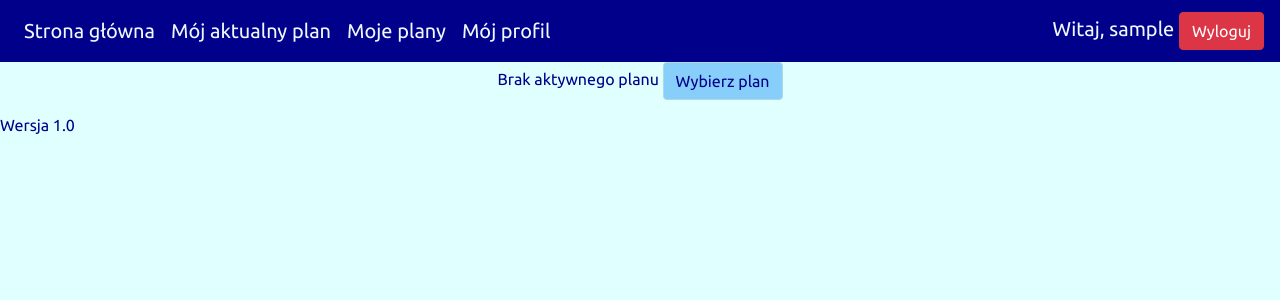
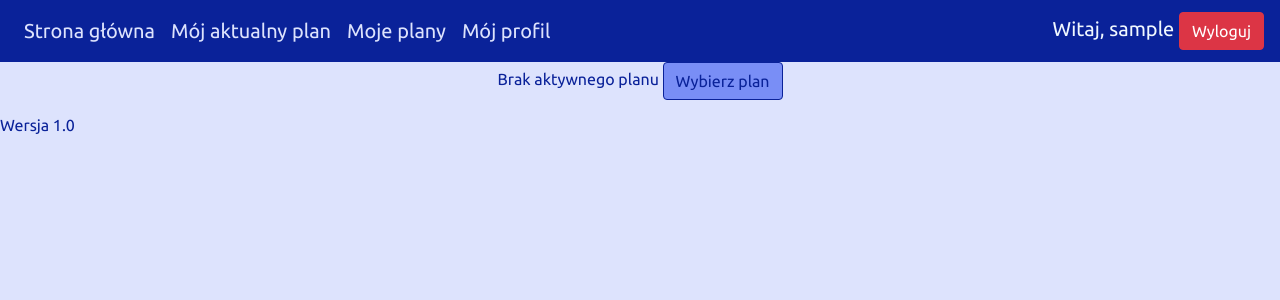
Before and after one commit to Gribek/Final_Project, a Django app: page /workout/1 in a window 1280 px wide. Shown: the top 300 px of the page. Run offline with Django 3.2, Linux system fonts and the light colour scheme; the visitor is signed in with stand-in values (Sample User, id 1); data that the repository does not hold is empty; some libraries are stand-ins or nearby versions.

Commit message:
Stylowanie, ikony, html.

```diff
--- a/RunScheduleApp/static/RunScheduleApp/css/style.css
+++ b/RunScheduleApp/static/RunScheduleApp/css/style.css
@@ -3,36 +3,46 @@
 }
 
 .btn-primary{
-    background-color: lightskyblue;
-    color: darkblue;
-    border-color: lightblue;
+    background-color: #798EF6;
+    color: #0A2299;
+    border-color: #0A2299;
 }
 
 body {
-    background-color: lightcyan;
+    background-color: #DDE3FD;
     font-family: 'Ubuntu', sans-serif;
 }
 
 table a {
     text-decoration: None;
-    color: darkblue;
+    color: #0A2299;
 }
 
 table th {
     text-decoration: None;
     text-align: center;
-    color: aliceblue;
-    background-color: darkblue;
+    color: #DDE3FD;
+    background-color: #0A2299;
 }
 
 .table tbody td:hover {
-    border: solid 1px darkblue;
-    background-color: mediumvioletred;
+    border: solid 1px #0A2299;
+    background-color: #183BF0;
+}
 
+.table tbody td a:hover {
+    color: #DDE3FD;
 }
 
 nav a {
-    color: aliceblue;
+    color: #DDE3FD;
+}
+
+/*#C0C9F6*/
+
+.list-group li{
+    background-color: #798EF6;
+    border-color: #798EF6;
 }
 
 .list-group li:hover{
@@ -61,7 +71,7 @@ nav a:hover {
 }
 
 .text_blue {
-    color: darkblue;
+    color: #0A2299;
 }
 
 .center {
--- a/RunScheduleApp/templates/RunScheduleApp/base.html
+++ b/RunScheduleApp/templates/RunScheduleApp/base.html
@@ -18,7 +18,7 @@
 <body>
 {% block header %}
 
-    <nav class="navbar navbar-expand-lg" style="color: aliceblue; font-size: 20px; background-color: darkblue">
+    <nav class="navbar navbar-expand-lg" style="color: aliceblue; font-size: 20px; background-color: #0A2299">
         <div class="collapse navbar-collapse" id="navbarSupportedContent">
             <ul class="navbar-nav mr-auto">
               <li class="nav-item active">
--- a/RunScheduleApp/templates/RunScheduleApp/current_workout_plan.html
+++ b/RunScheduleApp/templates/RunScheduleApp/current_workout_plan.html
@@ -24,14 +24,17 @@
 
             {% if month_counter != '0' %}
             <a href="/workout/0" class="btn btn-primary">
-                <i class="fas fa-arrow-alt-circle-down"></i>
-                Początek planu</a>
-            <a href="/workout/{{ month_counter|add:'-1' }}" class="btn btn-primary">Poprzedni miesiąc</a>
+                <i class="fas fa-angle-double-left"></i>
+                Pierwszy miesiąc</a>
+            <a href="/workout/{{ month_counter|add:'-1' }}" class="btn btn-primary">
+                <i class="fas fa-angle-left"></i> Poprzedni miesiąc</a>
             {% endif %}
             <a href="/workout/{{ present_mont_counter }}" class="btn btn-primary">Obecny miesiąc</a>
             {% if month_counter != max_month_counter %}
-            <a href="/workout/{{ month_counter|add:1 }}" class="btn btn-primary">Następny miesiąc</a>
-            <a href="/workout/{{ max_month_counter }}" class="btn btn-primary">Koniec planu</a>
+            <a href="/workout/{{ month_counter|add:1 }}" class="btn btn-primary">Następny miesiąc
+            <i class="fas fa-angle-right"></i></a>
+            <a href="/workout/{{ max_month_counter }}" class="btn btn-primary">Ostatni miesiąc
+                <i class="fas fa-angle-double-right"></i></a>
             {% endif %}
         {% endif %}
     </div>
--- a/RunScheduleApp/templates/RunScheduleApp/daily_training_add.html
+++ b/RunScheduleApp/templates/RunScheduleApp/daily_training_add.html
@@ -3,7 +3,7 @@
 {% block content %}
     <div class="">
     <p>
-    <form class="text_blue" method="post">
+    <form class="text_blue center" method="post">
         {{ form.as_p }}
         <input class="btn btn-primary" type="submit" value="Zapisz trening">
         {% csrf_token %}
--- a/RunScheduleApp/templates/RunScheduleApp/edit_user_profile.html
+++ b/RunScheduleApp/templates/RunScheduleApp/edit_user_profile.html
@@ -2,7 +2,7 @@
 
 {% block content %}
     <p>
-    <form class="text_blue" method="post">
+    <form class="text_blue center" method="post">
         {{ form.as_p }}
         <input class="btn btn-primary" type="submit" value="Zapisz zmiany">
         <button class="btn btn-primary" type="reset">Reset</button>
--- a/RunScheduleApp/templates/RunScheduleApp/main_page.html
+++ b/RunScheduleApp/templates/RunScheduleApp/main_page.html
@@ -1,7 +1,7 @@
 {% extends "RunScheduleApp/base.html" %}
 {% load static %}
 {% block content %}
-    <img height="" width="100%" src="{% static "RunScheduleApp/css/app_logo.png" %}">
+    <img height="500" width="100%" src="{% static "RunScheduleApp/css/app_logo.png" %}">
     {% if not request.user.is_authenticated %}
         <div class="text_blue" style="text-align: center">
         <p></p>
--- a/RunScheduleApp/templates/RunScheduleApp/password_change.html
+++ b/RunScheduleApp/templates/RunScheduleApp/password_change.html
@@ -2,7 +2,7 @@
 
 {% block content %}
     <p>
-    <form class="text_blue" method="post">
+    <form class="text_blue center" method="post">
         {{ form.as_p }}
         <input class="btn btn-primary" type="submit" value="Zmień hasło">
         <a href="/profile" class="btn btn-primary">Anuluj</a>
--- a/RunScheduleApp/templates/RunScheduleApp/registration.html
+++ b/RunScheduleApp/templates/RunScheduleApp/registration.html
@@ -3,7 +3,7 @@
 {% block content %}
 
     <p>
-        <form method="post" class="text_blue">
+        <form method="post" class="text_blue center">
         {{ form.as_p }}
         {% csrf_token %}
         <input class="btn btn-primary" type="submit" value="Zarejestruj się">
--- a/RunScheduleApp/templates/RunScheduleApp/select_plan.html
+++ b/RunScheduleApp/templates/RunScheduleApp/select_plan.html
@@ -2,7 +2,7 @@
 
 {% block content %}
     <p>
-    <form class="text_blue" method="post">
+    <form class="text_blue center" method="post">
         {{ form.as_p }}
         <input class="btn btn-primary" type="submit" value="Wybierz">
         <a href="/workout_list" class="btn btn-primary">Anuluj</a>
--- a/RunScheduleApp/templates/RunScheduleApp/workout_plan_add.html
+++ b/RunScheduleApp/templates/RunScheduleApp/workout_plan_add.html
@@ -2,7 +2,7 @@
 
 {% block content %}
     <p>
-    <form class="text_blue" method="post">
+    <form class="text_blue center" method="post">
         {{ form.as_p }}
         <input class="btn btn-primary" type="submit" value="Dodaj plan">
         <button class="btn btn-primary" type="reset">Reset</button>
--- a/RunScheduleApp/templates/RunScheduleApp/workout_plan_edit.html
+++ b/RunScheduleApp/templates/RunScheduleApp/workout_plan_edit.html
@@ -2,7 +2,7 @@
 
 {% block content %}
     <p>
-    <form class="text_blue" method="post">
+    <form class="text_blue center" method="post">
         {{ form.as_p }}
         <input class="btn btn-primary" type="submit" value="Zapisz zmiany">
         <button class="btn btn-primary" type="reset">Reset</button>
--- a/RunScheduleApp/templates/RunScheduleApp/workoutplan_list.html
+++ b/RunScheduleApp/templates/RunScheduleApp/workoutplan_list.html
@@ -4,9 +4,10 @@
 
     <p><ul class="text_blue list-group">
         {% for plan in workout_plans %}
-            <li class="list-group-item list-group-item-primary">{{ plan.plan_name }} {{ plan.date_range.lower|date:"d.m.Y" }} - {{ plan.date_range.upper|date:"d.m.Y" }}
+            <a style="margin-bottom: 10px; font-size: 20px" href="/plan_details/{{ plan.id }} " class="btn btn-primary">
+            <li class="list-group-item">{{ plan.plan_name }} {{ plan.date_range.lower|date:"d.m.Y" }} - {{ plan.date_range.upper|date:"d.m.Y" }}
                 {% if plan.is_active %} <span style="color: red"><i>Twój aktualny plan</i></span> {% endif %}
-            <a href="/plan_details/{{ plan.id }} " class="btn btn-primary btn-sm">Szczegóły planu</a></li>
+            </li></a>
         {% empty %}
             Brak dodanych planów
         {% endfor %}
--- a/RunScheduleApp/views.py
+++ b/RunScheduleApp/views.py
@@ -280,7 +280,7 @@ class WorkoutCalendar(HTMLCalendar):
         # dni treningowe
         if str(day) in self.training_dict:
             edit_day_link = self.create_day_edit_link(day)
-            return '<td bgcolor= "lightskyblue" class="%s"><a href="%s">%d<br>%s</a></td>' % (
+            return '<td bgcolor= "#798EF6" class="%s"><a href="%s">%d<br>%s</a></td>' % (
                 self.cssclasses[weekday], edit_day_link, day, self.training_dict[str(day)])
         # dni nietreningowe
         else:
```
Also changed, not shown: RunScheduleApp/templates/RunScheduleApp/plan_details.html (+8 -5 lines).
